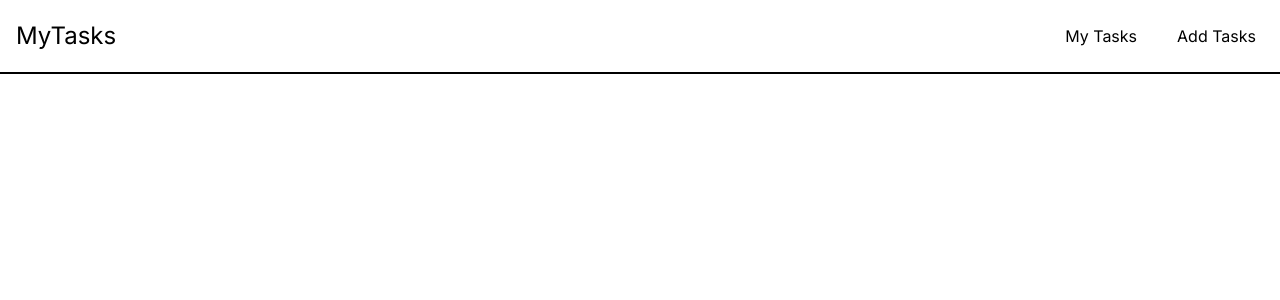
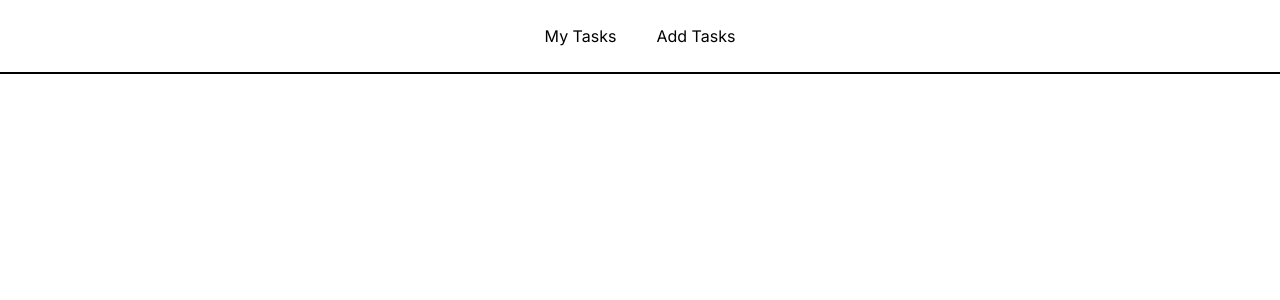
Before and after one commit to sonwabileIT/tasks-app, a Next.js app: page / in a window 1280 px wide. Shown: the top 300 px of the page. Built offline with nearby package versions, Linux system fonts and the light colour scheme.

Commit message:
feat: change layout of navbar. make links active

```diff
--- a/package.json
+++ b/package.json
@@ -10,9 +10,10 @@
     "server": "json-server --watch --port 4000 ./_data/db.json"
   },
   "dependencies": {
+    "next": "14.2.5",
     "react": "^18",
     "react-dom": "^18",
-    "next": "14.2.5"
+    "react-router-dom": "6"
   },
   "devDependencies": {
     "postcss": "^8",
--- a/src/app/components/Navbar.jsx
+++ b/src/app/components/Navbar.jsx
@@ -1,19 +1,26 @@
+"use client"
 import Link from "next/link"
+import { useRouter } from "next/navigation"
+import { usePathname } from "next/navigation"
+// import NavLink from 'react-router-dom'
 
 function NavBar(){
+
+    // const router = useRouter()
+    const pathname = usePathname()
     return(
         <>
-        <div className=" flex justify-between items-center p-4 border-b-2 border-black">
-            <div>
+        <div className="  items-center p-4 border-b-2 border-black">
+            {/* <div>
                 <h2 className="text-2xl"><Link href="/">MyTasks</Link></h2>
-            </div>
+            </div> */}
             <nav>
-                <ul className="flex gap-6">
-                    <li className="p-2 hover:bg-slate-300">
-                        <Link href="/mytasks">My Tasks</Link>
+                <ul className="flex gap-6 justify-center">
+                    <li className={pathname === '/mytasks' ? "p-2 bg-blue-400 rounded-md" : "hover:bg-slate-300 p-2 rounded-md"}>
+                        <Link href="/mytasks" >My Tasks</Link>
                     </li>
-                    <li className="p-2 hover:bg-slate-300">
-                        <Link href="/mytasks/create">Add Tasks</Link>
+                    <li className={pathname === '/mytasks/create' ? "p-2 bg-blue-400 rounded-md" : "hover:bg-slate-300 p-2 rounded-md"}>
+                        <Link href="/mytasks/create" >Add Tasks</Link>
                     </li>
                 </ul>
             </nav>
```
Also changed, not shown: 1 other file (tests, documents, lock files or other folders).
